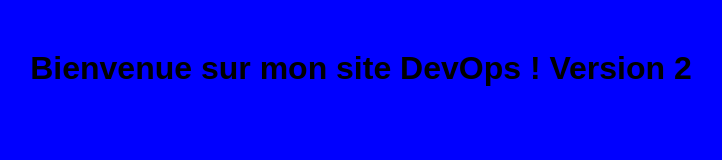
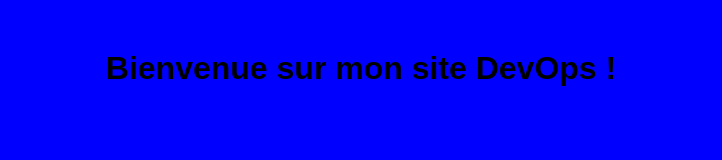
Before and after one commit to khadimtoure/mon-site, a plain HTML site: page index.html in a window 1280 px wide. Shown: the whole page, without its empty margins (279-1001 px from the left). Drawn offline with Linux system fonts and the light colour scheme.

Commit message:
Change Title

```diff
--- a/index.html
+++ b/index.html
@@ -6,6 +6,6 @@
     <link rel="stylesheet" href="styles.css">
 </head>
 <body>
-<h1>Bienvenue sur mon site DevOps ! Version 2</h1>
+<h1>Bienvenue sur mon site DevOps !</h1>
 </body>
 </html>
```
